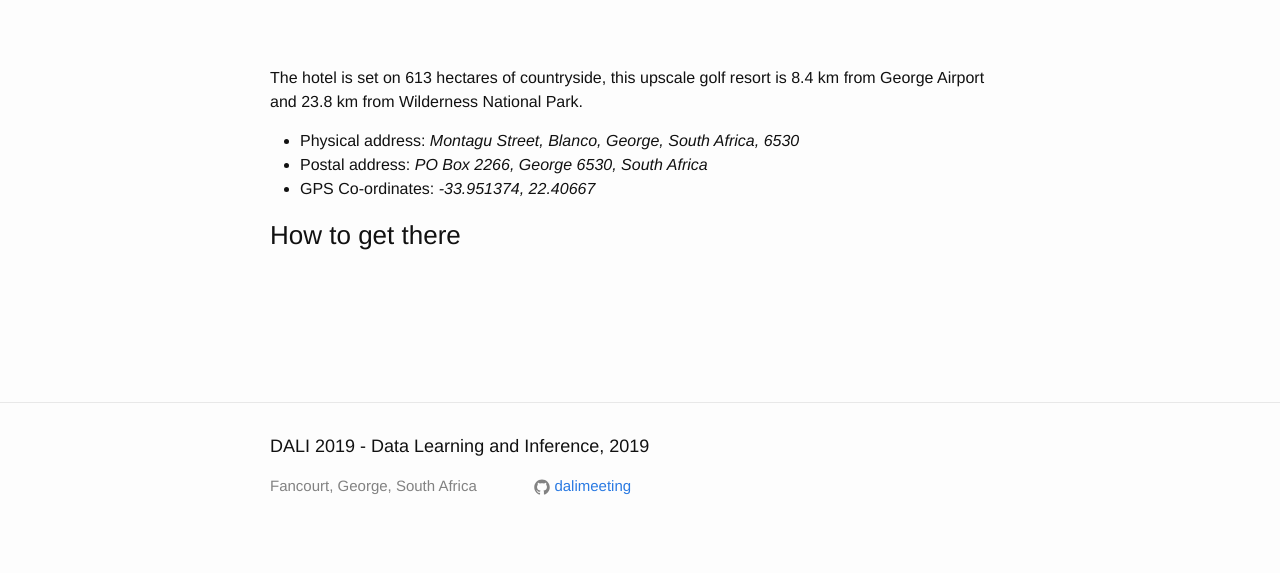
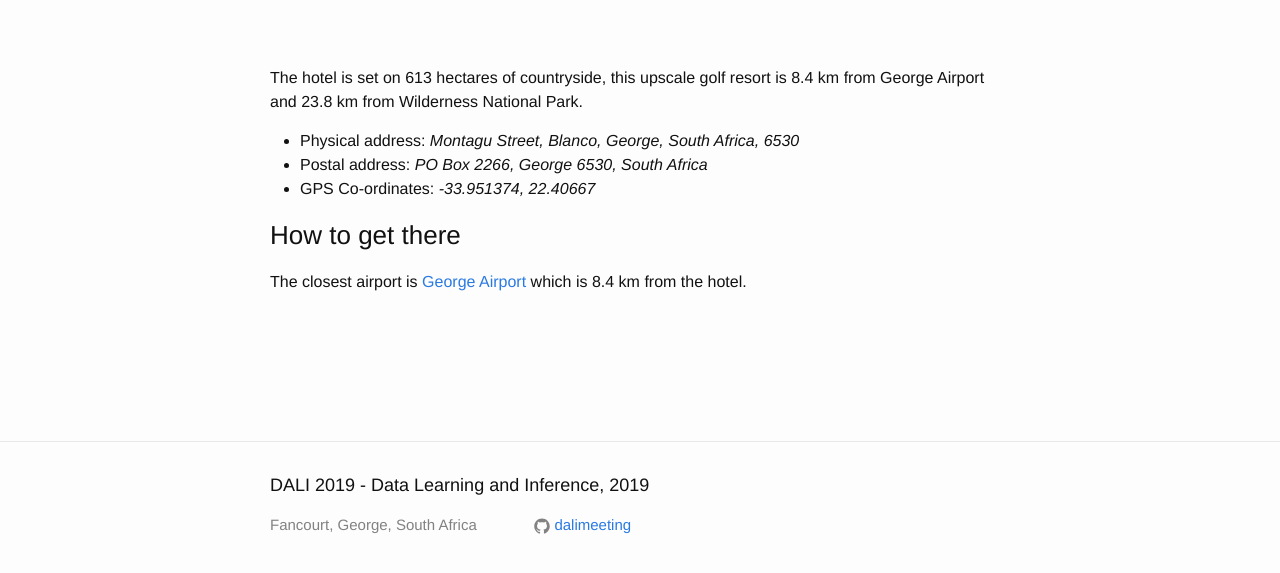
Before and after one commit to dalimeeting/dalimeeting.github.io, a Jekyll site: the page built from getting_there.html, in a window 1280 px wide and 900 px high, scrolled down 789 px, cut to the strip 303-876 px from the top of the window. Built offline with Jekyll 4.4.1, drawn with Linux system fonts in a browser that asks for light colours.

Commit message:
Update getting_there.html

```diff
--- a/_layouts/getting_there.html
+++ b/_layouts/getting_there.html
@@ -24,7 +24,7 @@
   </ul>
 
 <h3>How to get there</h3>
-
+  <p>The closest airport is <a href="http://www.airports.co.za/airports/george-airport" target="_blank">George Airport</a> which is 8.4 km from the hotel.</p>
 <br><br><br>
 
 </article>
```
